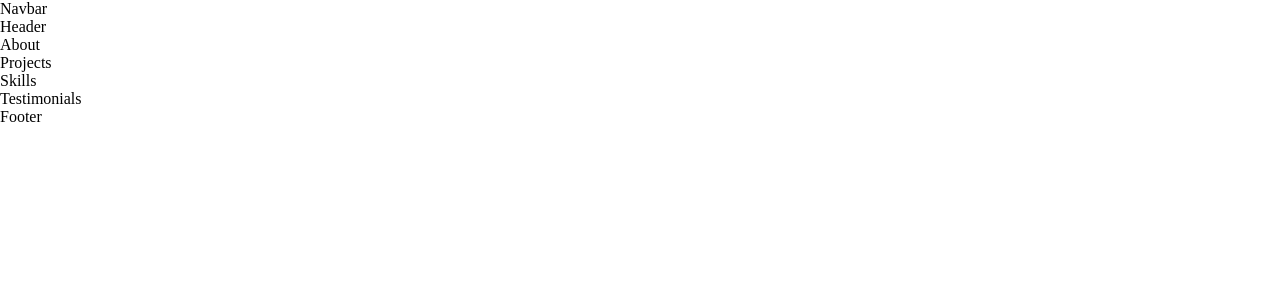
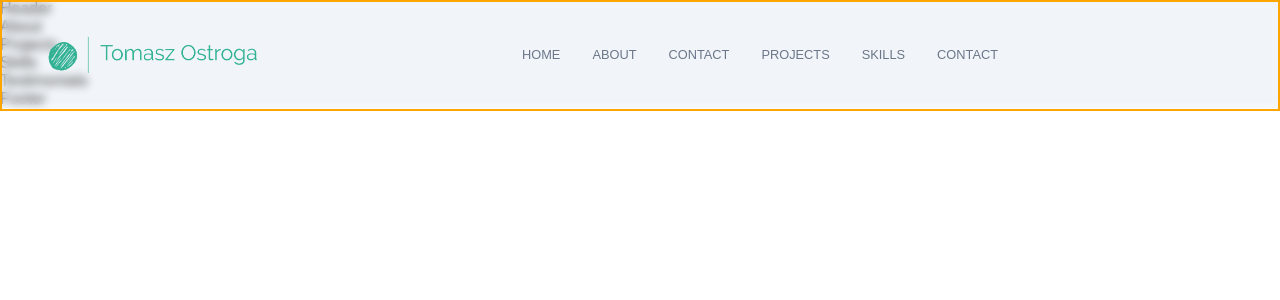
Before and after one commit to JiiXaa/skill-showcase, a React (Create React App) app: page / in a window 1280 px wide. Shown: the top 300 px of the page. Built offline with nearby package versions, Linux system fonts and the light colour scheme.

Commit message:
navigation styling

```diff
--- a/src/App.js
+++ b/src/App.js
@@ -7,6 +7,7 @@ import {
   Skills,
   Testimonials,
 } from './container';
+import './App.scss';
 
 import { Navbar } from './components';
 
--- a/src/components/Navbar/Navbar.js
+++ b/src/components/Navbar/Navbar.js
@@ -1,8 +1,28 @@
 import React from 'react';
 import './Navbar.scss';
 
+import { images } from '../../constants';
+
+const navItems = ['home', 'about', 'contact', 'projects', 'skills', 'contact'];
+
 function Navbar() {
-  return <div>Navbar</div>;
+  return (
+    <nav className='app__navbar'>
+      <div className='app__navbar-logo-wrapper'>
+        <img src={images.myLogo} alt='logo with my name' />
+      </div>
+      <ul className='app__navbar-ul'>
+        {navItems.map((item) => {
+          return (
+            <li className='p-text' key={`link-${item}`}>
+              {/* <div /> */}
+              <a href={`#${item}`}>{item}</a>
+            </li>
+          );
+        })}
+      </ul>
+    </nav>
+  );
 }
 
 export default Navbar;
--- a/src/components/Navbar/Navbar.scss
+++ b/src/components/Navbar/Navbar.scss
@@ -0,0 +1,101 @@
+.app__navbar {
+  width: 100%;
+  display: flex;
+  justify-content: space-between;
+  align-items: center;
+  padding: 1rem 2rem;
+  background-color: rgba(255, 255, 255, 0.25);
+  backdrop-filter: blur(4px);
+  -webkit-backdrop-filter: blur(4px);
+  border: 1px solid rgba(255, 255, 255, 0.18);
+  position: fixed;
+  z-index: 2;
+  border: 2px solid orange;
+}
+
+.app__navbar-logo-wrapper {
+  display: flex;
+  justify-content: flex-start;
+  align-items: center;
+
+  img {
+    width: 15rem;
+
+    @media screen and (mid-width: 1900px) {
+      width: 30rem;
+    }
+  }
+}
+
+.app__navbar-ul {
+  display: flex;
+  flex: 1;
+  justify-content: center;
+
+  list-style: none;
+
+  li {
+    margin: 0 1rem;
+    cursor: pointer;
+
+    &::after {
+      content: '';
+      display: block;
+      position: relative;
+      height: 100%;
+      top: -100%;
+      transform: scaleX(0);
+      transition: transform 250ms ease-in-out;
+      transform-origin: 100% 50%;
+
+      border-bottom: solid 2px var(--secondary-color);
+    }
+
+    &:hover::after {
+      transform: scaleX(1);
+      transform-origin: 100% 50%;
+    }
+
+    // div {
+    //   width: 5px;
+    //   height: 5px;
+    //   background-color: transparent;
+    //   border-radius: 50%;
+    //   margin-bottom: 5px;
+    // }
+
+    a {
+      color: var(--gray-color);
+      text-decoration: none;
+      flex-direction: column;
+      text-transform: uppercase;
+      font-weight: 500;
+
+      transition: all 0.3s ease-out;
+
+      &:hover {
+        color: var(--secondary-color);
+      }
+    }
+
+    &:hover {
+      div {
+        background-color: var(--secondary-color);
+      }
+    }
+  }
+
+  //   li {
+  //     margin: 0 1rem;
+  //   }
+
+  //   li::before {
+  //     position: relative;
+  //     content: '';
+  //     display: block;
+  //     height: 100%;
+  //     top: 100%;
+
+  //     border: solid 2px #5d9cd4;
+  //   }
+}
--- /dev/null
+++ b/src/constants/images.js
@@ -0,0 +1,3 @@
+import myLogo from '../assets/my-logo.png';
+
+export default { myLogo };
--- /dev/null
+++ b/src/constants/index.js
@@ -0,0 +1 @@
+export { default as images } from './images';
--- a/src/globalStyles.css
+++ b/src/globalStyles.css
@@ -4,7 +4,7 @@
   --font-primary: "'Cabin'", sans-serif;
 
   --primary-color: #edf2f8;
-  --secondary-color: #2fdd92;
+  --secondary-color: #30b193;
   --black-color: #030303;
   --lightGray-color: #e4e4e4;
   --gray-color: #6b7688;
```
Also changed, not shown: src/assets/my-logo.png (added).
